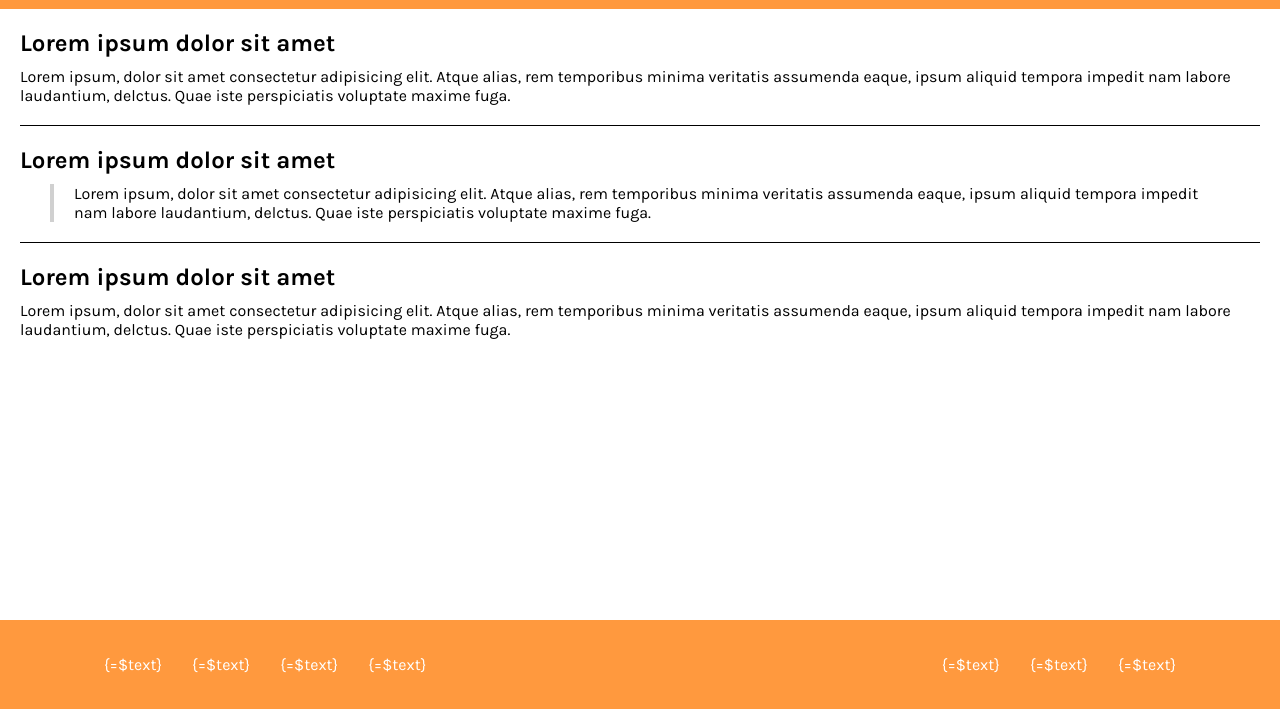
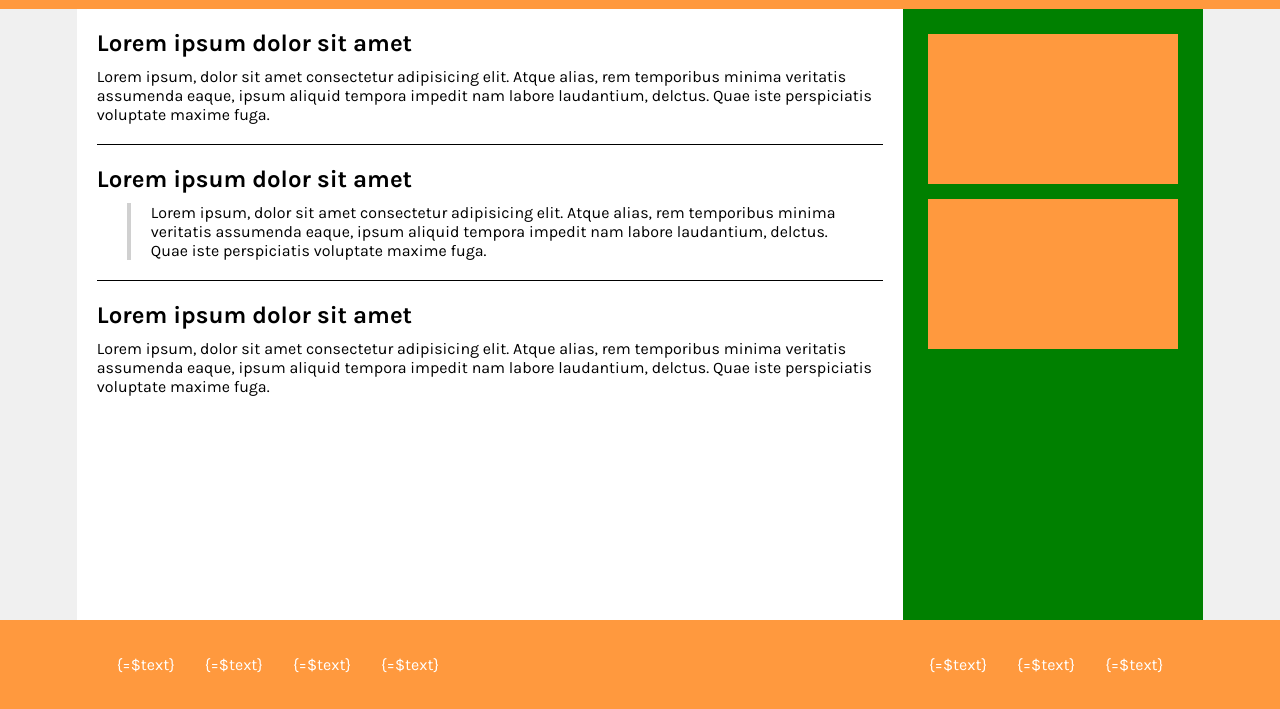
Before and after one commit to aidanarr/prueba-layout, a website built with Vite: page src/index.html in a window 1280 px wide. Shown: the part 91-800 px from the top of the page. Built offline with nearby package versions, Linux system fonts and the light colour scheme; a web font is replaced by a local one.

Commit message:
style aside desktop

```diff
--- a/src/partials/aside.html
+++ b/src/partials/aside.html
@@ -1,4 +1,4 @@
 <aside class="aside">
-    <div></div>
-    <div></div>
+    <div class="aside__box"></div>
+    <div class="aside__box"></div>
 </aside>
--- a/src/styles/core/_variables.scss
+++ b/src/styles/core/_variables.scss
@@ -14,8 +14,9 @@ $links-hover: #E74C3C;
 $socials: #874000;
 
 // paddings
-$page-padding: 0 5%;
+$page-padding: 0 6%;
 $main-padding: 0 20px;
+$aside-padding: 25px;
 $footer-padding: 20px;
 $link-padding: 15px;
 $header-padding: 25px;
--- a/src/styles/layout/_aside.scss
+++ b/src/styles/layout/_aside.scss
@@ -1,8 +1,22 @@
 .aside {
     display: none;
     background-color: $green;
+    min-width: 300px;
+    height: 100%;
+    padding: $aside-padding;
+
+
+    &__box {
+        width: 100%;
+        height: 150px;
+        background-color: $orange;
+    }
+
 
     @media (width > 1024px) {
-        display: block;
+        display: flex;
+        flex-direction: column;
+        align-items: center;
+        gap: 15px;
     }
 }
--- a/src/styles/layout/_main.scss
+++ b/src/styles/layout/_main.scss
@@ -11,4 +11,9 @@
             border-bottom: none;
         }
     }
+
+    @media (width > 1024px) {
+        padding: $page-padding;
+        display: flex;
+    }
 }
```
